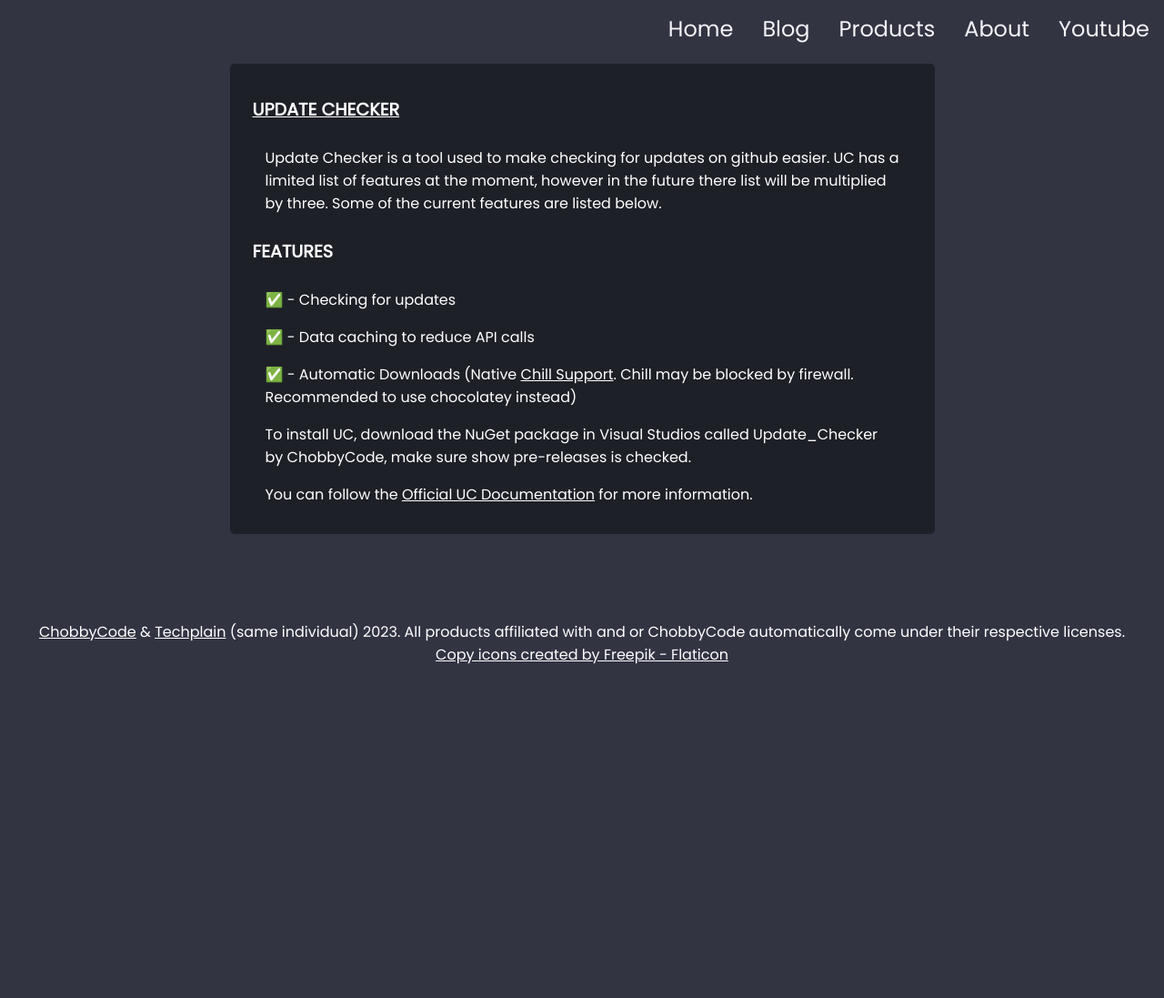
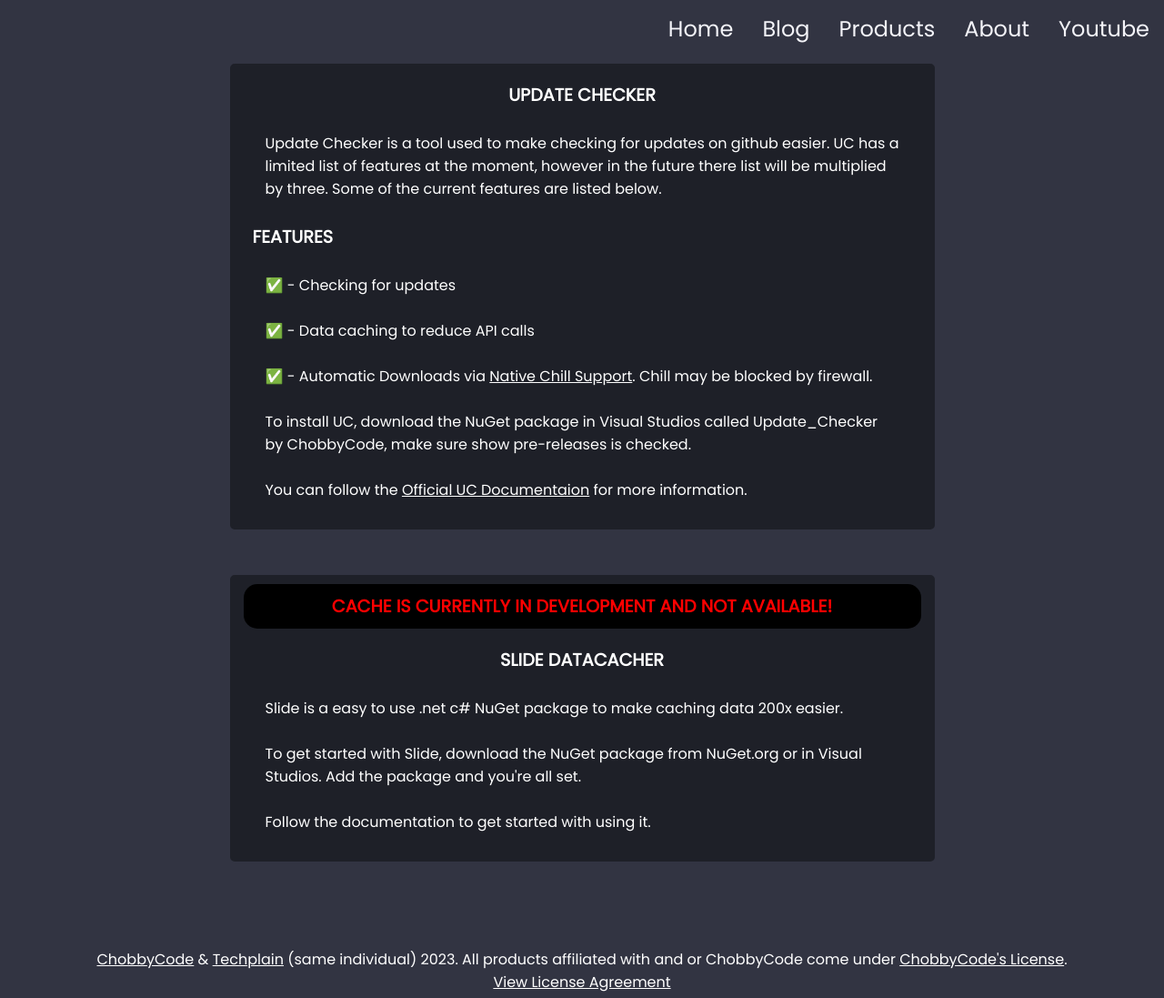
Before and after one commit to ChobbyCode/ChobbyCode.github.io, a Jekyll site: the page built from products.html, in a window 1280 px wide. Shown: the whole page at 91% size. Built offline with Jekyll 4.4.1, drawn with Linux system fonts in a browser that asks for light colours; our own code applies the rules of GitHub Pages for plain Markdown files; before the commit the page ends 900 px from its top, so only the background shows below that.

Commit message:
Fixed Missing Webpages

```diff
--- a/_includes/footer.html
+++ b/_includes/footer.html
@@ -5,10 +5,8 @@
 <footer>
     <div style="clear: both;">&nbsp;</div>
     <div id="footer">
-        <p><a href="https://github.com/ChobbyCode">ChobbyCode</a> & <a href="https://www.youtube.com/channel/UCGTBbWzzWBv3qTStI30zklw">Techplain</a> (same individual) 2023. All products affiliated with and or ChobbyCode automatically come
-            under their respective licenses. <br>
-            <a href="https://www.flaticon.com/free-icons/copy" title="copy icons">Copy icons created by Freepik -
-                Flaticon </a>
+        <p><a href="https://github.com/ChobbyCode">ChobbyCode</a> & <a href="https://www.youtube.com/channel/UCGTBbWzzWBv3qTStI30zklw">Techplain</a> (same individual) 2023. All products affiliated with and or ChobbyCode come
+            under <a href="/licenses/">ChobbyCode's License</a>.<br> <a href="/licenses/">View License Agreement</a>
         </p>
     </div>
     </div>
--- a/css/default.css
+++ b/css/default.css
@@ -41,9 +41,17 @@
     color: white;
 }
 
+.title {
+    text-align: center;
+}
+
 .post p {
     margin-bottom: 1em;
     margin-top: 1em;
+}
+
+.legal-definition {
+    margin-left: 50px;
 }
 
 .file * {
--- /dev/null
+++ b/products.html
@@ -0,0 +1,55 @@
+---
+layout: nonContent
+---
+
+<div id="colTwo">
+
+    <div class="post">
+
+        <h3 class="title">
+            Update Checker
+        </h3>
+
+        <p>
+            Update Checker is a tool used to make checking for updates on github easier. UC has a limited list of
+            features at the moment, however in the future there list will be multiplied by three. Some of the current
+            features are listed below.
+        </p>
+
+        <h3>Features</h3>
+
+        <p>
+            ✅ - Checking for updates <br>
+            <br>
+            ✅ - Data caching to reduce API calls <br>
+            <br>
+            ✅ - Automatic Downloads via <a href="https://github.com/ChobbyCode/Chill-Updater">Native Chill Support</a>. Chill may be
+            blocked by firewall.
+            <br>
+            <br>
+            To install UC, download the NuGet package in Visual Studios called Update_Checker by ChobbyCode, make sure
+            show pre-releases is checked. <br>
+            <br>
+            You can follow the <a href="https://github.com/ChobbyCode/Update-Checker/wiki/Installation">Official UC Documentaion</a> for more information. <br>
+        </p>
+
+    </div>
+
+    <div class="post">
+        <h3 style="color: red; background-color: black; border-radius: 15px; border-color: black; text-align: center;">
+            Cache is currently in development and not available!
+        </h3>
+
+        <h3 class="title">Slide DataCacher</h3>
+
+        <p>
+            Slide is a easy to use .net c# NuGet package to make caching data 200x easier. <br>
+            <br>
+            To get started with Slide, download the NuGet package from NuGet.org or in Visual Studios. Add the package and you're all set.<br>
+            <br>
+            Follow the documentation to get started with using it.
+        </p>
+
+    </div>
+
+</div>
--- a/products.md
+++ /dev/null
@@ -1,19 +0,0 @@
----
-Permalink: /products/
-layout: default
----
-
-### [Update Checker](https://github.com/ChobbyCode/Update-Checker)
-
-Update Checker is a tool used to make checking for updates on github easier. UC has a limited list of features at the moment, however in the future there list will be multiplied by three. Some of the current features are listed below.
-
-### Features
-✅ - Checking for updates
-
-✅ - Data caching to reduce API calls
-
-✅ - Automatic Downloads (Native [Chill Support](https://github.com/ChobbyCode/Chill-Updater). Chill may be blocked by firewall. Recommended to use chocolatey instead)
-
-To install UC, download the NuGet package in Visual Studios called Update_Checker by ChobbyCode, make sure show pre-releases is checked.
-
-You can follow the [Official UC Documentation](https://github.com/ChobbyCode/Update-Checker/wiki/Installation) for more information.
```
Also changed, not shown: _layouts/home.html (+9 -9 lines), css/home.css (+8 -0 lines), licenses.html (added, +51 -0 lines), assets/Icons/copy.png (deleted).
